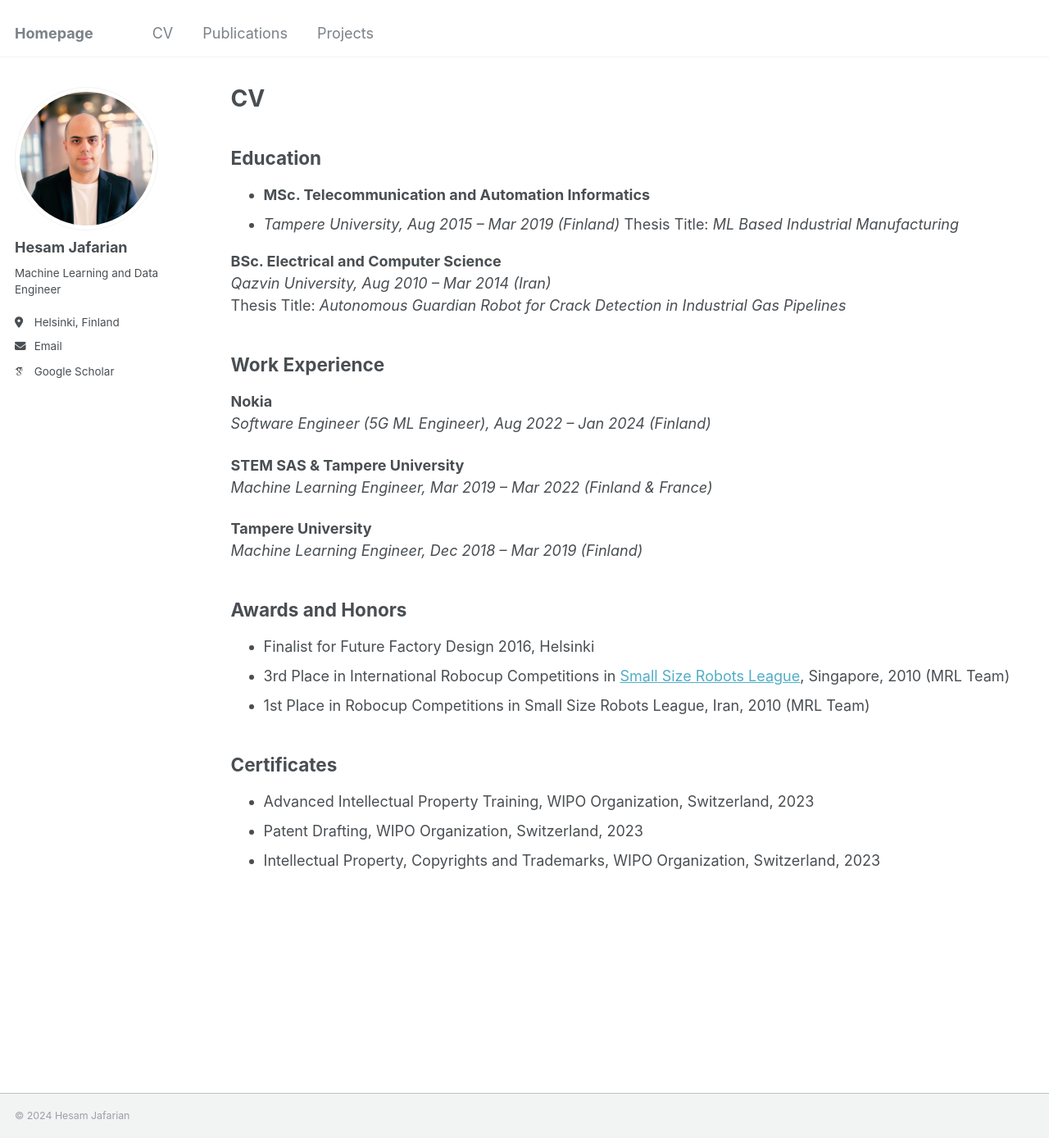
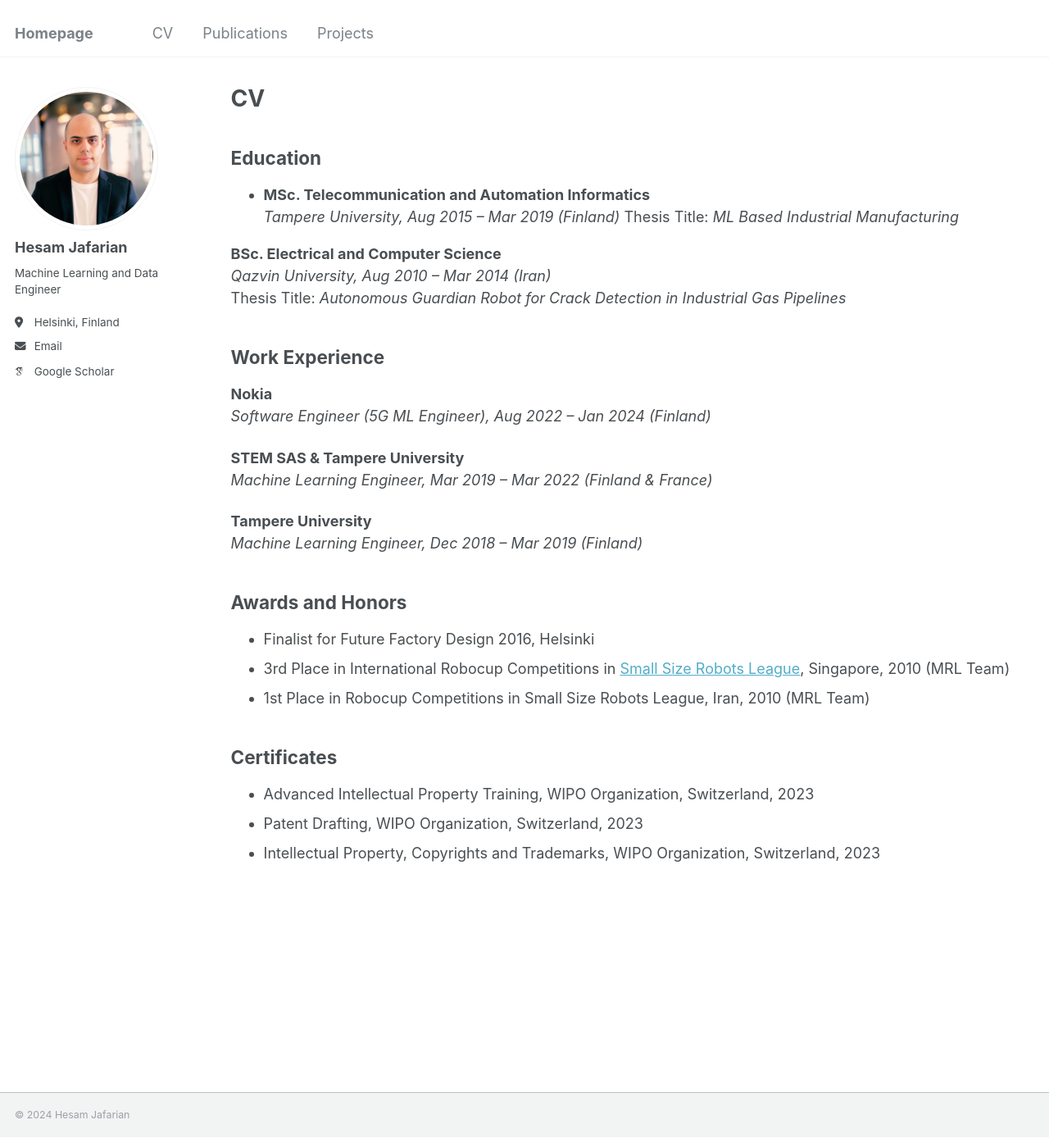
Before and after one commit to hesamjafarian/hesamjafarian.github.io, a Jekyll site: the page built from _pages/cv.md, in a window 1280 px wide and 1388 px high. Shown: the whole window at 82% size. Built offline with Jekyll 4.4.1, drawn with Linux system fonts in a browser that asks for light colours; some web fonts are replaced.

Commit message:
Update cv.md

```diff
--- a/_pages/cv.md
+++ b/_pages/cv.md
@@ -11,7 +11,7 @@ redirect_from:
 
 ## Education
 - **MSc. Telecommunication and Automation Informatics**
-- *Tampere University, Aug 2015 – Mar 2019 (Finland)*
+  *Tampere University, Aug 2015 – Mar 2019 (Finland)*
   Thesis Title: *ML Based Industrial Manufacturing*
 
 **BSc. Electrical and Computer Science**
```
